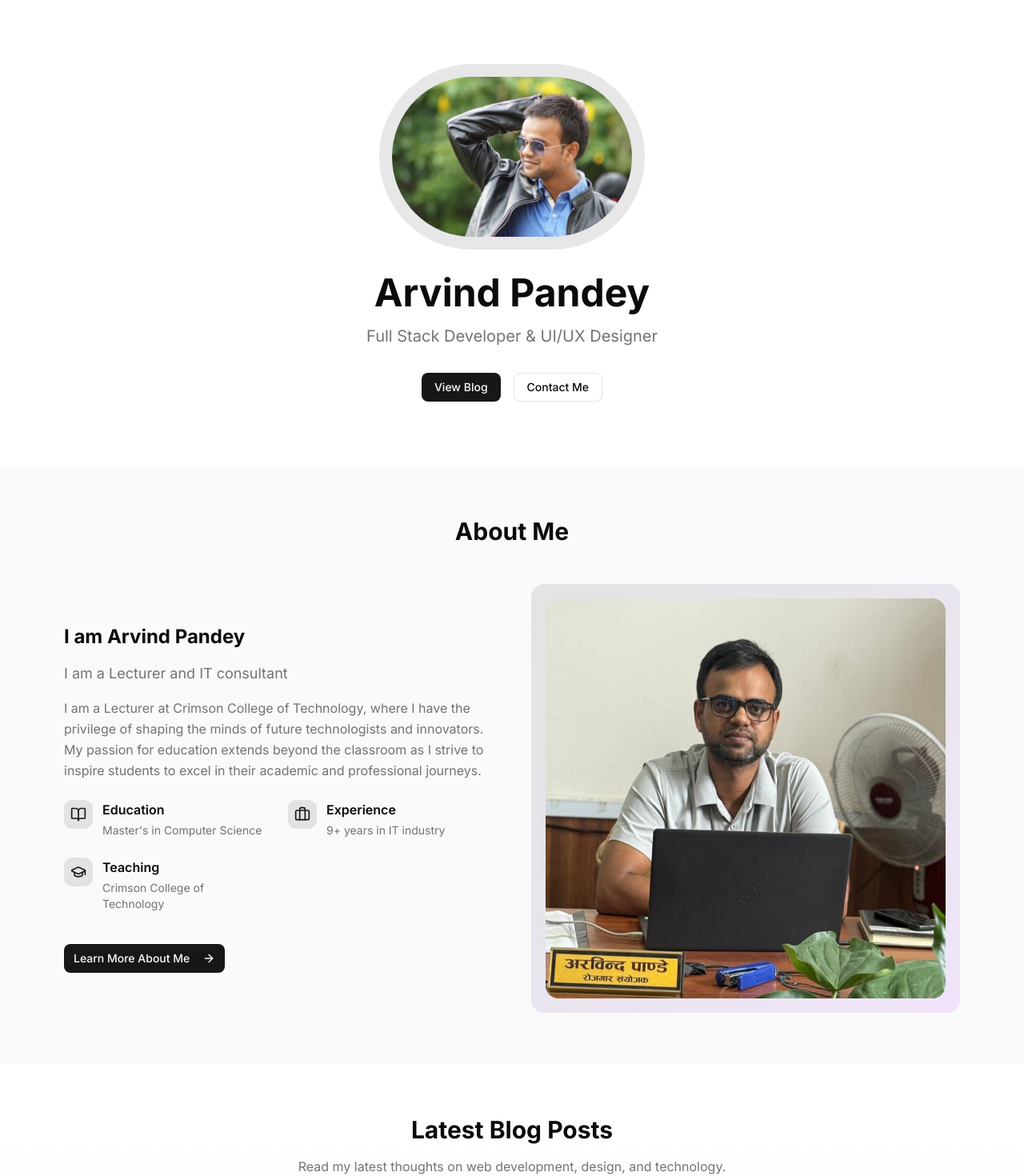
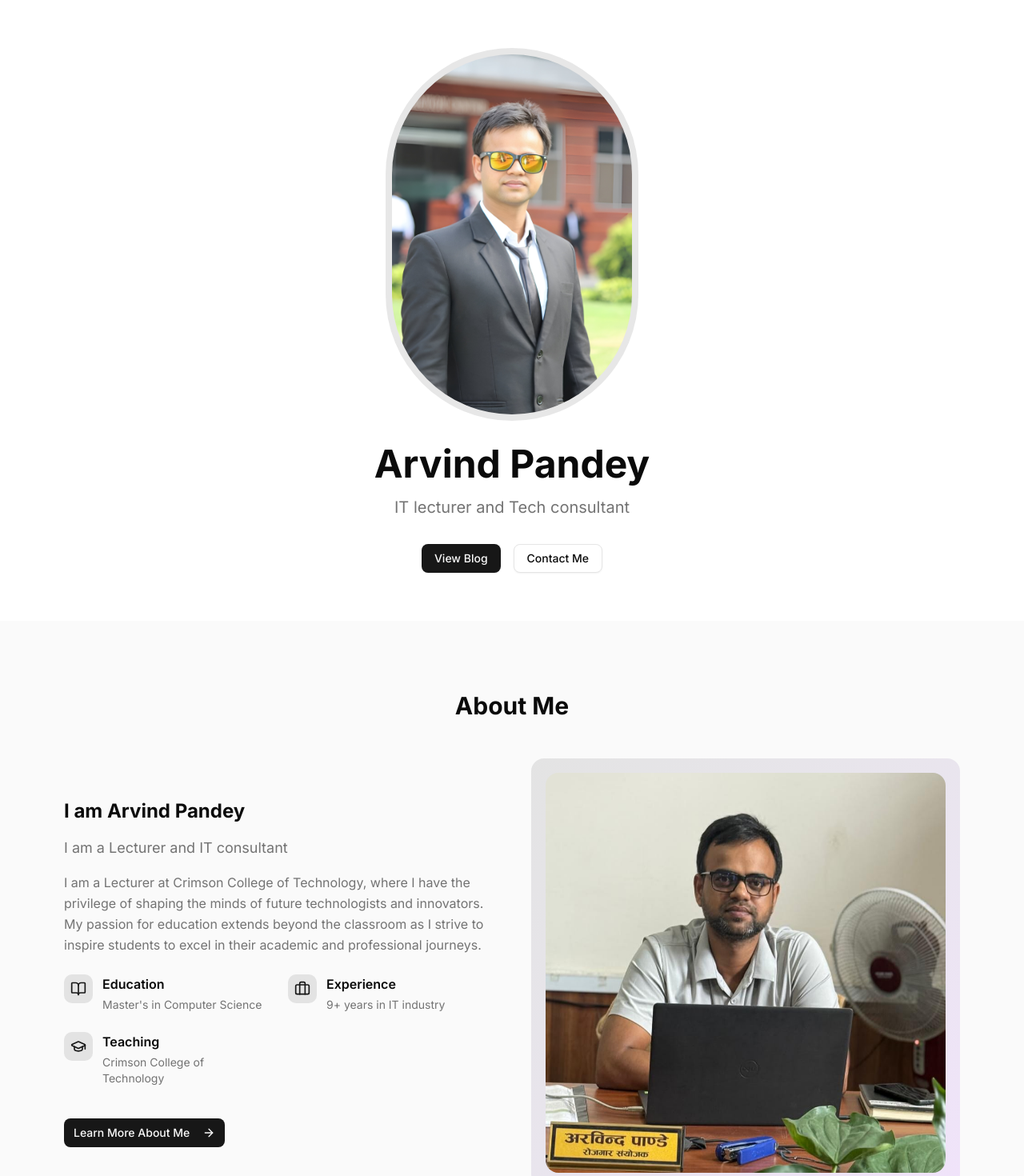
Before and after one commit to arvindpandey9367-afk/site, a Next.js app: page / in a window 1280 px wide. Shown: the top 1470 px of the page at 80% size. Built offline with nearby package versions, Linux system fonts and the light colour scheme; no server answers; the database is empty.

Commit message:
Update homepage layout: adjust padding in hero and about sections, replace profile image, and revise author bio to reflect current role as IT lecturer and Tech consultant.

```diff
--- a/app/page.tsx
+++ b/app/page.tsx
@@ -49,16 +49,16 @@ export default async function HomePage() {
   return (
     <div className="min-h-screen">
       {/* Hero Section */}
-      <section className="py-20 px-4">
+      <section className="py-15 px-4">
         <div className="max-w-6xl mx-auto">
           <div className="text-center">
-            <div className="inline-block p-4 bg-primary/10 rounded-full mb-6">
+            <div className="inline-block p-2 bg-primary/10 rounded-full mb-6">
               {/* <User className="h-12 w-12 text-primary" /> */}
-              <Image src={"/img1.jpg"} alt='pp' height={300} width={300} className='rounded-full' />
+              <Image src={"/img0.jpg"} alt='pp' height={300} width={300} className='rounded-full object-cover' />
             </div>
             <h1 className="text-5xl font-bold mb-4">Arvind Pandey</h1>
             <p className="text-xl text-muted-foreground mb-8">
-              Full Stack Developer & UI/UX Designer
+              IT lecturer and Tech consultant
             </p>
             <div className="flex justify-center gap-4">
               <Button asChild>
@@ -73,7 +73,7 @@ export default async function HomePage() {
       </section>
 
       {/* About Me Section */}
-      <section className="py-16 bg-muted/50">
+      <section className="py-22 bg-muted/50">
         <div className="max-w-6xl mx-auto px-4">
           <h2 className="text-3xl font-bold text-center mb-12">About Me</h2>
           <div className="grid md:grid-cols-2 gap-12 items-center">
```
Also changed, not shown: public/img0.jpg (added), public/img1.jpg (deleted).
